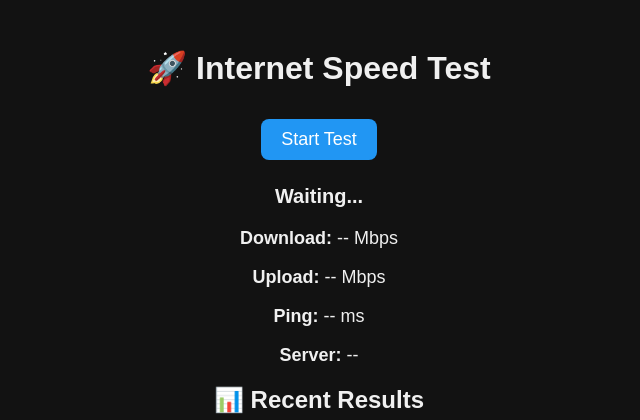
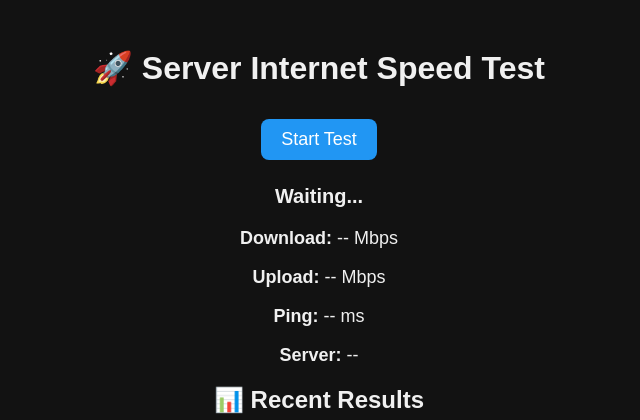
Before and after one commit to Dibyendu2005/servers-internet-speed, a Flask app: page / in a window 1280 px wide. Shown: the top 420 px of the page, without its empty margins (321-961 px from the left). Run offline with Flask 3, Linux system fonts and the light colour scheme; data that the repository does not hold is empty.

Commit message:
Update index.html

```diff
--- a/templates/index.html
+++ b/templates/index.html
@@ -3,12 +3,12 @@
 <head>
   <meta charset="UTF-8">
   <meta name="viewport" content="width=device-width, initial-scale=1.0">
-  <title>Internet Speed Test</title>
+  <title>Server Internet Speed Test</title>
   <link rel="stylesheet" href="/static/style.css">
 </head>
 <body>
   <div class="container">
-    <h1>🚀 Internet Speed Test</h1>
+    <h1>🚀 Server Internet Speed Test</h1>
 
     <button id="startBtn">Start Test</button>
     <button id="againBtn" style="display:none;">Test Again</button>
```
